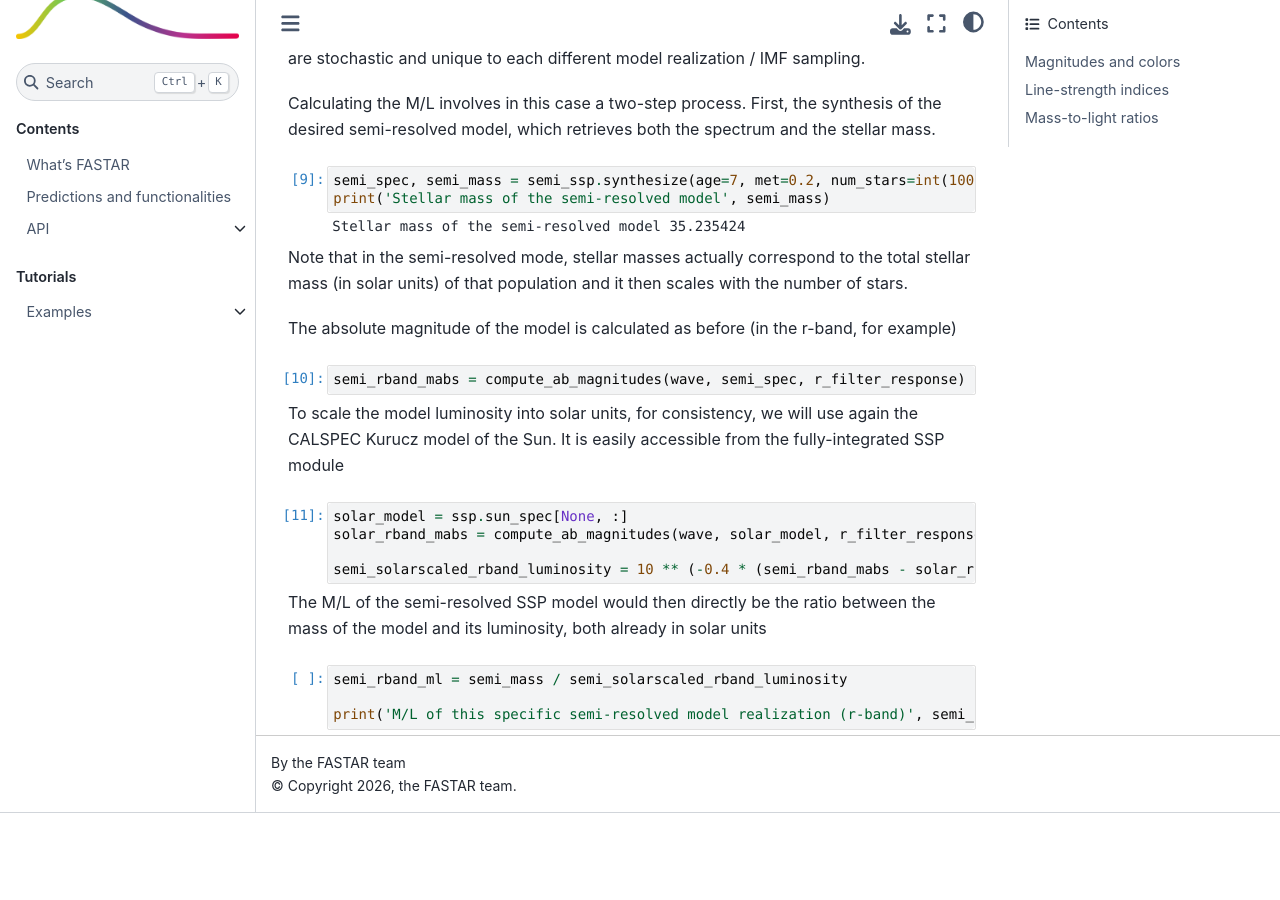
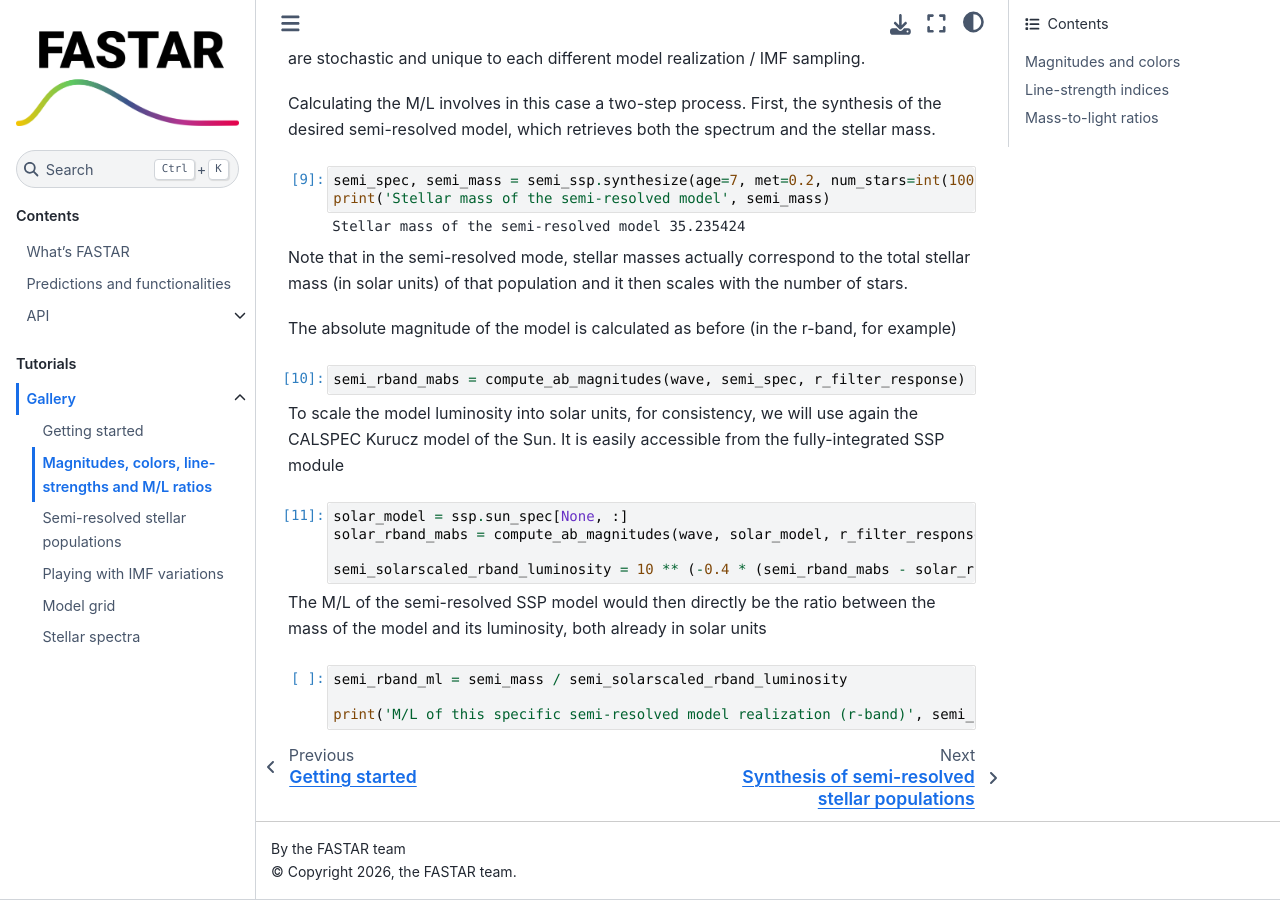
Before and after one commit to inavarro/fastar, a Sphinx documentation site: the page built from docs/examples/extra_param.ipynb, in a window 1280 px wide and 900 px high, scrolled down 2997 px. Built offline with Sphinx 7.4.7 and the Sphinx Book theme 1.1.4, drawn with Linux system fonts in a browser that asks for light colours; pages that are not in the unit, such as notebooks, are missing from menus; before the commit the page ends 3810 px from its top, so only the background shows below that.

Commit message:
Complete index list

```diff
--- a/docs/examples/index.rst
+++ b/docs/examples/index.rst
@@ -1,5 +1,5 @@
-Examples
-========
+Gallery
+=======
 
 
 Basic Usage
@@ -7,12 +7,8 @@
 
 .. nbgallery::
    Getting started <basic_usage.ipynb>
-   Integrated SSP example <ssp_spec_demo.ipynb>
-   Stellar models <stellar_demo.ipynb>
+   Magnitudes, colors, line-strengths and M/L ratios <extra_param.ipynb>
+   Semi-resolved stellar populations <semi.ipynb>
    Playing with IMF variations <imf_demo.ipynb>
-
-Advanced uses
--------------
-
-.. .. nbgallery::
-..    SBI training <sbi_training.ipynb>
+   Model grid and SSP uncertainties <model_grid.ipynb>
+   Stellar spectra <stellar_demo.ipynb>
```
Also changed, not shown: 1 other file.
